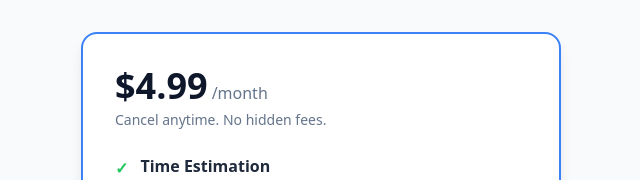
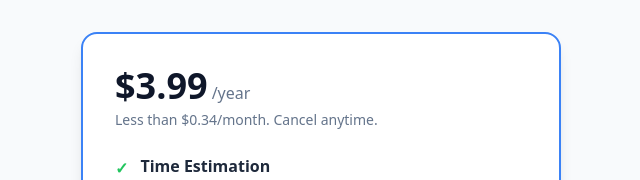
Before and after one commit to CareyH554400/homework-hero, a Next.js app: page /upgrade in a window 1280 px wide. Shown: the part 192-372 px from the top of the page, without its empty margins (319-959 px from the left). Built offline with nearby package versions, Linux system fonts and the light colour scheme; no server answers.

Commit message:
Update pricing to $3.99/year

```diff
--- a/app/upgrade/page.tsx
+++ b/app/upgrade/page.tsx
@@ -32,10 +32,10 @@ export default function UpgradePage() {
 
       <div className="bg-white border-2 border-blue-500 rounded-2xl p-8 shadow-lg mb-6">
         <div className="flex items-baseline gap-1 mb-1">
-          <span className="text-4xl font-bold text-slate-900">$4.99</span>
-          <span className="text-slate-500">/month</span>
+          <span className="text-4xl font-bold text-slate-900">$3.99</span>
+          <span className="text-slate-500">/year</span>
         </div>
-        <p className="text-sm text-slate-500 mb-6">Cancel anytime. No hidden fees.</p>
+        <p className="text-sm text-slate-500 mb-6">Less than $0.34/month. Cancel anytime.</p>
 
         <ul className="space-y-3 mb-8">
           <li className="flex items-start gap-3">
```
